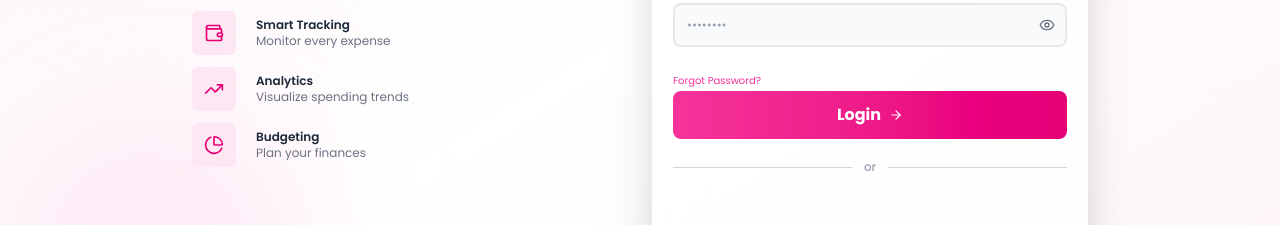
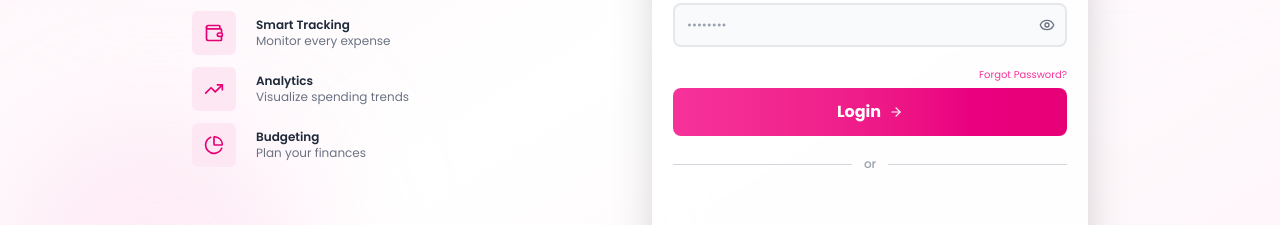
Before and after one commit to Cipher-Syntax/System-Integration-Expense-Tracker, a React (Vite) app in the folder frontend/: page /login in a window 1280 px wide. Shown: the part 363-588 px from the top of the page. Built offline with nearby package versions, Linux system fonts and the light colour scheme; no server answers.

Commit message:
Fixed: forgot password

```diff
--- a/frontend/src/components/Form.jsx
+++ b/frontend/src/components/Form.jsx
@@ -270,7 +270,7 @@ const Form = ({ route, method }) => {
 
                                 {
                                     method === "login" ? (
-                                        <Link to="/forgot-password" className="text-[10px] text-pink-500 text-right w-full my-5">
+                                        <Link to="/forgot-password" className="text-[10px] text-pink-500 text-right w-full mb-[6px] flex items-end justify-end">
                                             Forgot Password?
                                         </Link>
                                     ) : (
@@ -286,7 +286,7 @@ const Form = ({ route, method }) => {
 
                                 {method === "login" && (
                                     <>
-                                            <div className="flex items-center my-3">
+                                            <div className="flex items-center my-3 justify-center">
                                                 <div className="flex-grow border-t border-gray-300"></div>
                                                 <span className="px-3 text-gray-400 text-xs font-medium">or</span>
                                                 <div className="flex-grow border-t border-gray-300"></div>
```
